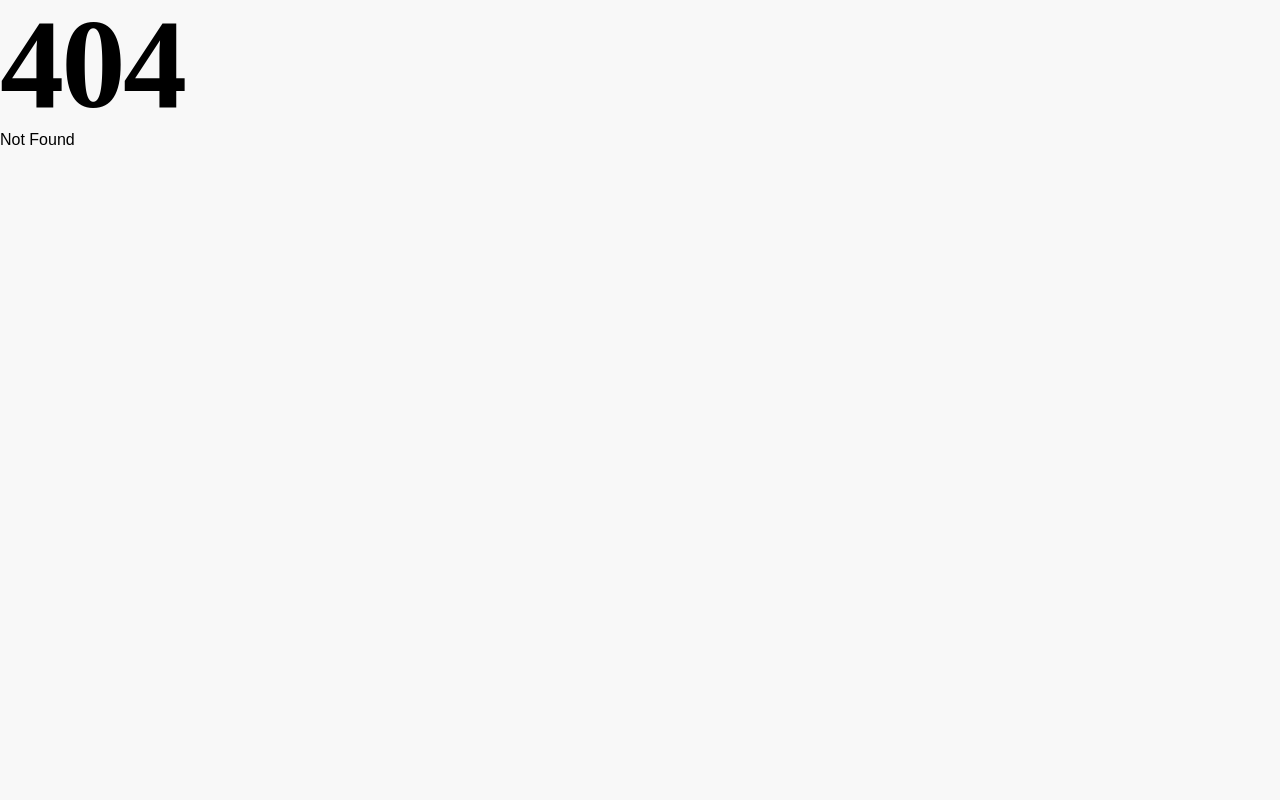
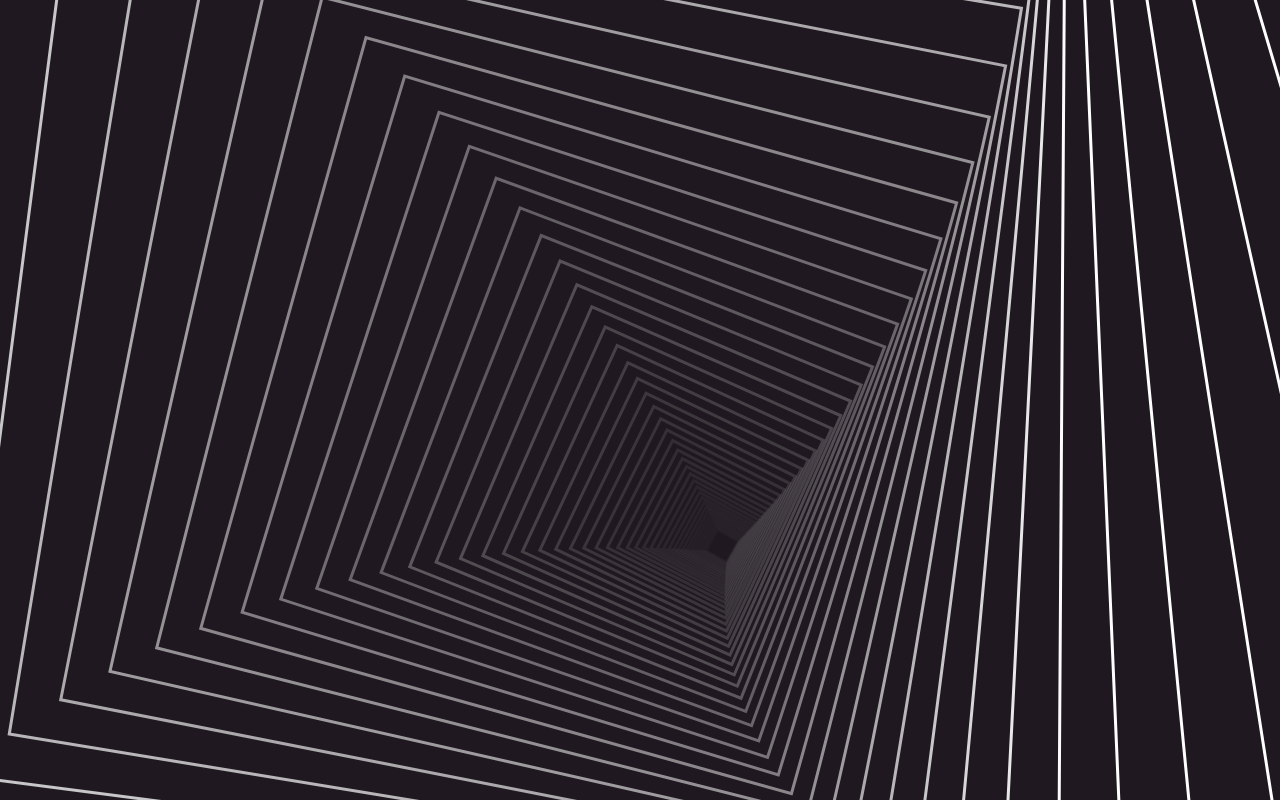
Before and after one commit to styxpilled/marathon, a SvelteKit app: page /5 in a window 1280 px wide. Before the commit this address had no page. Built offline with nearby package versions, Linux system fonts and the light colour scheme.

Commit message:
feat: page 5

```diff
--- /dev/null
+++ b/src/routes/5/+page.svelte
@@ -0,0 +1,86 @@
+<script lang="ts">
+	import { onMount } from 'svelte';
+
+	let canvas: HTMLCanvasElement;
+
+	onMount(() => {
+		// @ts-ignore
+		const ctx: CanvasRenderingContext2D = canvas.getContext('2d');
+		if (!ctx) return;
+		// Set the canvas size
+		canvas.width = window.innerWidth;
+		canvas.height = window.innerHeight;
+
+		const scalar = 0.99;
+
+		const segments: number[] = [];
+
+		const max = Math.max(canvas.width, canvas.height) * 1.7;
+
+		const opacityScalar = Math.max(canvas.width, canvas.height);
+
+		function animate(): void {
+			ctx.clearRect(0, 0, canvas.width, canvas.height);
+
+			if (segments?.[0]) {
+				if (segments[0] < 2000) {
+					segments.unshift(max);
+				}
+			} else {
+				segments.unshift(max);
+			}
+
+			for (let i = 0; i < segments.length; i++) {
+				const rectSize = segments[i];
+				const height = canvas.height / 2 - rectSize / 2 - rectSize / 16;
+				const width = canvas.width / 2 - rectSize / 2 - rectSize / 6;
+				const alpha = rectSize / opacityScalar;
+
+				ctx.translate(height + rectSize / 2, width + rectSize / 2);
+				ctx.rotate((Math.PI / 180) * 30 * (1 - alpha));
+				ctx.translate(-(height + rectSize / 2), -(width + rectSize / 2));
+				drawRect(width, height, rectSize, alpha);
+				segments[i] *= scalar;
+			}
+			if (segments[segments.length - 1] < 2) {
+				segments.pop();
+			}
+
+			requestAnimationFrame(animate);
+		}
+
+		function drawRect(x: number, y: number, size: number, alpha: number): void {
+			ctx.strokeStyle = `rgba(255, 255, 255, ${alpha})`;
+			ctx.lineWidth = 3;
+
+			ctx.strokeRect(x, y, size, size);
+			ctx.restore();
+			ctx.resetTransform();
+		}
+		// Start the animation
+		animate();
+	});
+</script>
+
+<div class="root">
+	<canvas bind:this={canvas} />
+</div>
+
+<style>
+	.root {
+		--p-top: 1;
+		--p-right: 1;
+		--p-bottom: 1;
+		--p-left: 1;
+
+		display: flex;
+		justify-content: center;
+		align-items: center;
+		min-height: 100%;
+		min-height: 100vh;
+		max-height: 100vh;
+		background-color: var(--color-accent-2);
+		width: 100%;
+		overflow: hidden;
+	}
+</style>
```
